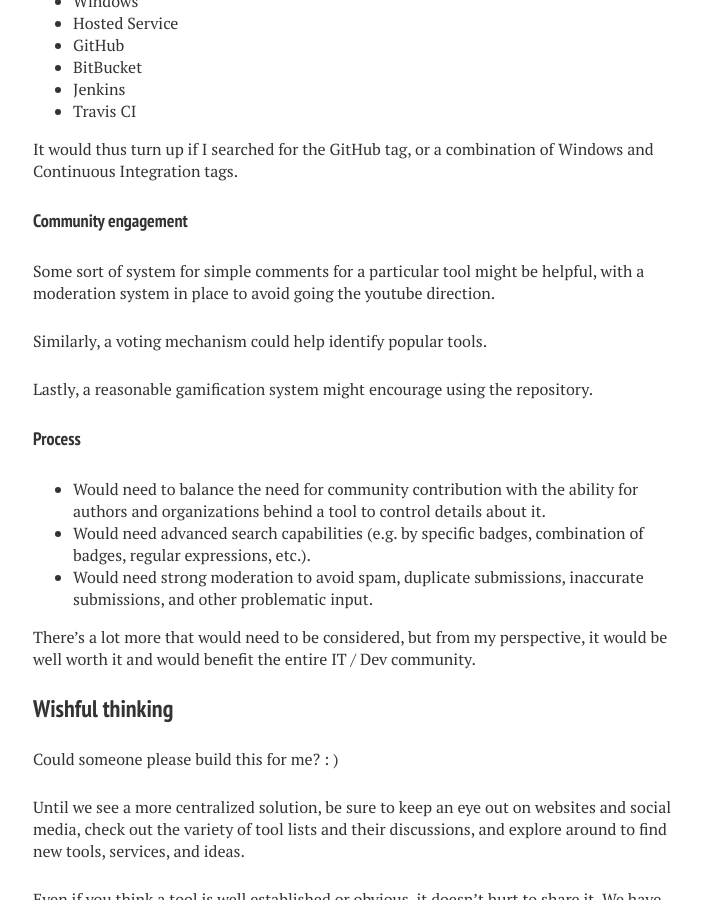
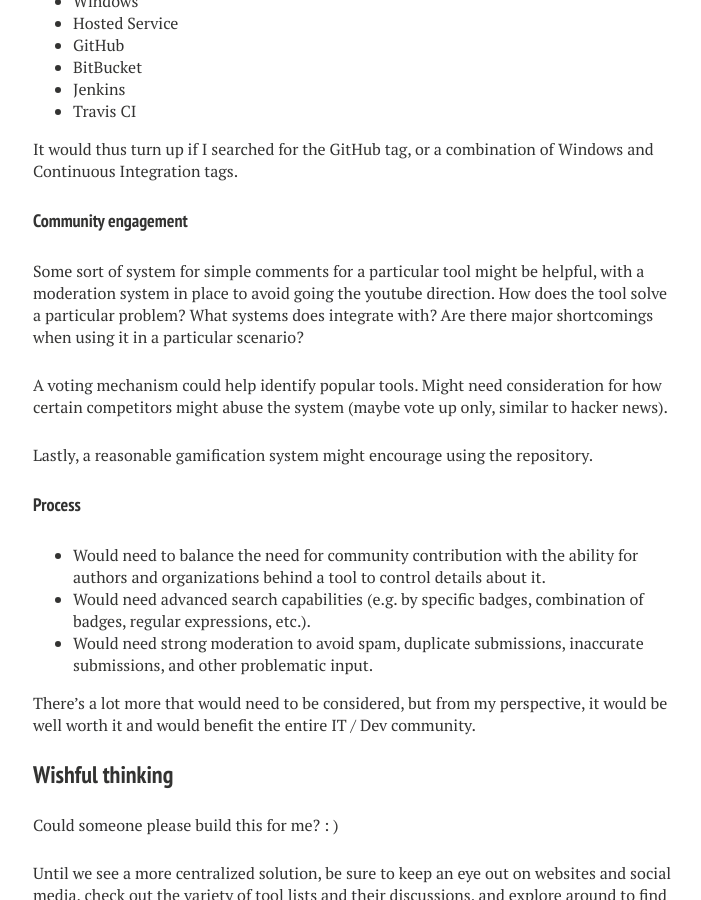
Before and after one commit to RamblingCookieMonster/RamblingCookieMonster.github.io, a Jekyll site: the page built from _posts/2015-05-02-Keeping-Up-With-The-Tools.md, in a window 1280 px wide and 900 px high, scrolled down 3923 px. Shown: the whole window, without its empty margins (287-988 px from the left). Built offline with Jekyll 4.4.1, drawn with Linux system fonts in a browser that asks for light colours; nearby versions of some CDN libraries; comment, search, counter and statistics services are not loaded.

Commit message:
more nitpick

```diff
--- a/_posts/2015-05-02-Keeping-Up-With-The-Tools.md
+++ b/_posts/2015-05-02-Keeping-Up-With-The-Tools.md
@@ -124,9 +124,9 @@
 
 #### Community engagement
 
-Some sort of system for simple comments for a particular tool might be helpful, with a moderation system in place to avoid going the youtube direction.
+Some sort of system for simple comments for a particular tool might be helpful, with a moderation system in place to avoid going the youtube direction. How does the tool solve a particular problem? What systems does integrate with? Are there major shortcomings when using it in a particular scenario?
 
-Similarly, a voting mechanism could help identify popular tools.
+A voting mechanism could help identify popular tools. Might need consideration for how certain competitors might abuse the system (maybe vote up only, similar to hacker news).
 
 Lastly, a reasonable gamification system might encourage using the repository.
 
```
